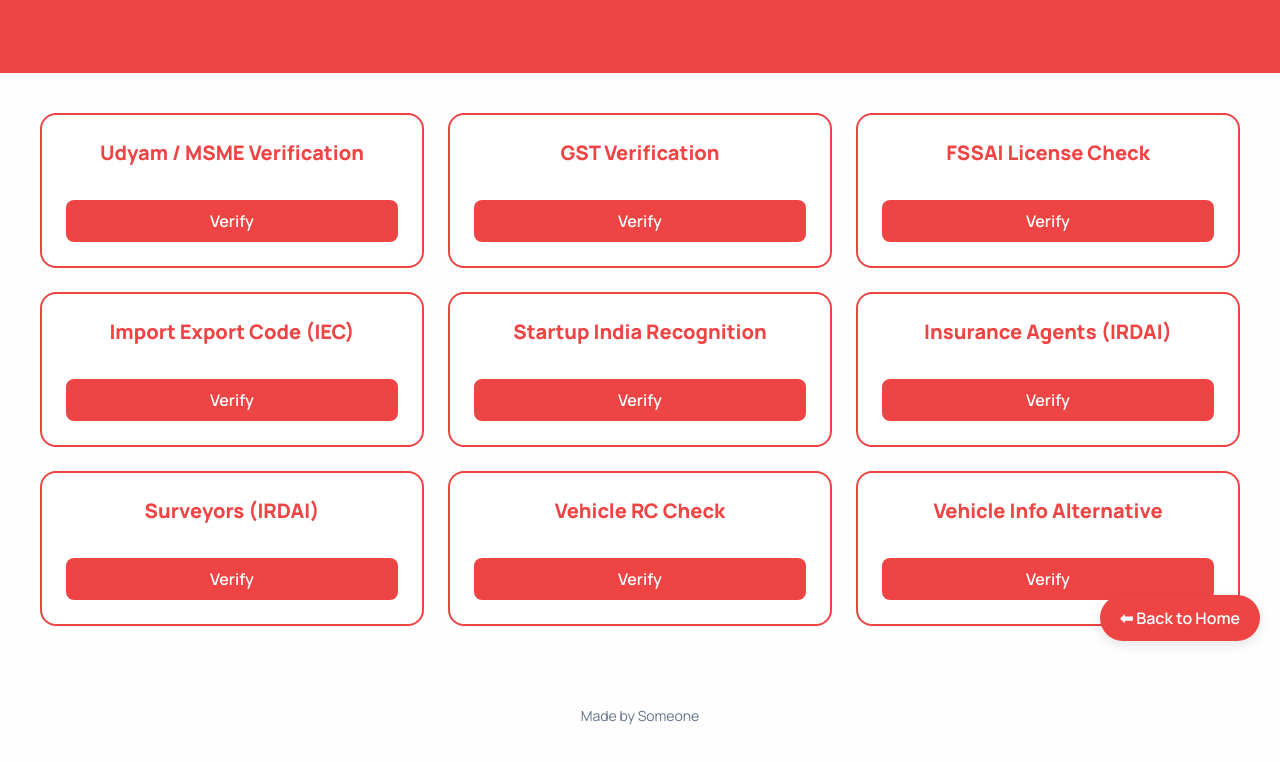
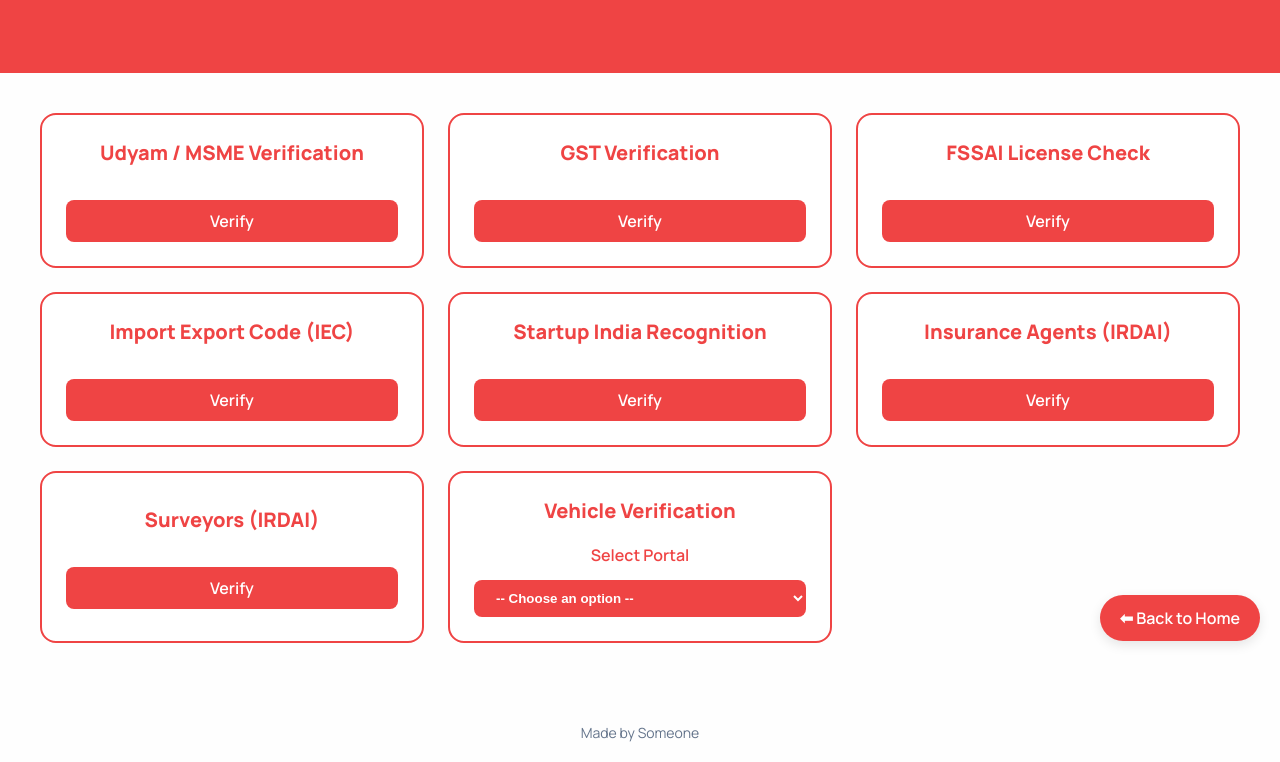
Before and after one commit to someoneuknow04/verifyx-v2, a plain HTML site: page business.html in a window 1280 px wide. Shown: the part 139-901 px from the top of the page. Drawn offline with nearby package versions, Linux system fonts and the light colour scheme.

Commit message:
Update business.html

```diff
--- a/business.html
+++ b/business.html
@@ -169,13 +169,13 @@
     </div>
 
     <div class="card" data-aos="fade-up" data-aos-delay="450">
-      <h3>Vehicle RC Check</h3>
-      <a href="https://www.carinfo.app/rc-search" target="_blank">Verify</a>
-    </div>
-
-    <div class="card" data-aos="fade-up" data-aos-delay="500">
-      <h3>Vehicle Info Alternative</h3>
-      <a href="https://vehicleinfo.app/" target="_blank">Verify</a>
+      <h3>Vehicle Verification</h3>
+      <label for="vehicle-check" style="color: #ef4444; font-weight: 600;">Select Portal</label>
+      <select id="vehicle-check" aria-label="Vehicle Verification Portals" onchange="if(this.value) window.open(this.value, '_blank');">
+        <option value="">-- Choose an option --</option>
+        <option value="https://www.carinfo.app/rc-search">RC Check – Car Info</option>
+        <option value="https://vehicleinfo.app/">Vehicle Info Alternative</option>
+      </select>
     </div>
 
   </div>
```
